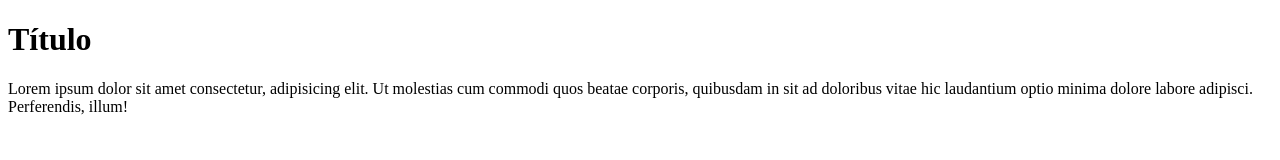
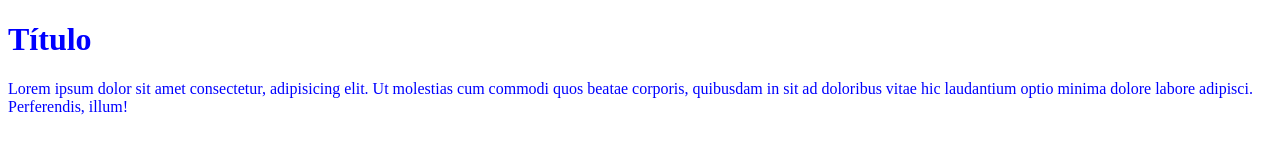
Before and after one commit to tarsilatereza/guanabaracurso, a plain HTML site: page site/index.html in a window 1280 px wide. Drawn offline with Linux system fonts and the light colour scheme.

Commit message:
Criei css

```diff
--- a/site/index.html
+++ b/site/index.html
@@ -4,10 +4,10 @@
     <meta charset="UTF-8">
     <meta name="viewport" content="width=device-width, initial-scale=1.0">
     <title>Estudando JavaScript</title>
+    <link rel="stylesheet" href="./style.css">
 </head>
 <body>
     <h1>Título</h1>
     <p>Lorem ipsum dolor sit amet consectetur, adipisicing elit. Ut molestias cum commodi quos beatae corporis, quibusdam in sit ad doloribus vitae hic laudantium optio minima dolore labore adipisci. Perferendis, illum!</p>
-
 </body>
 </html>
--- /dev/null
+++ b/site/style.css
@@ -0,0 +1,3 @@
+body{
+    color: blue;
+}
```
